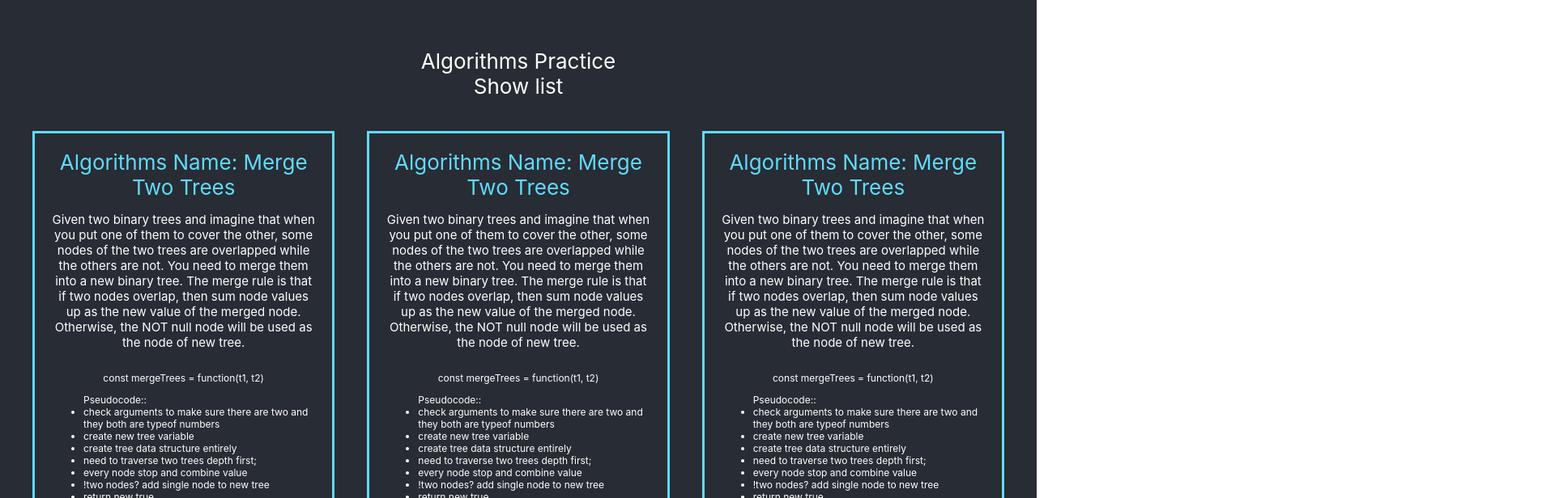
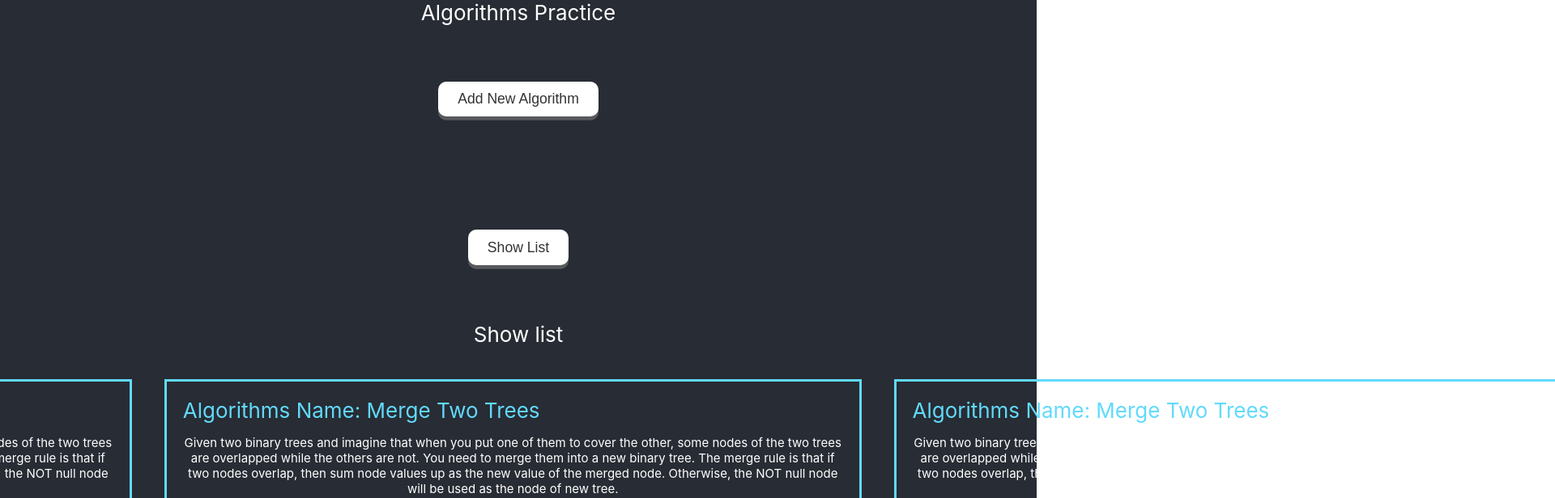
Before and after one commit to unachoza/Thoughts-on-Algorithms-DataStructures, a React (Create React App) app: page / in a window 1280 px wide. Shown: the top 616 px of the page at 81% size, 1920 px wide, since content can reach past the window. Built offline with nearby package versions, Linux system fonts and the light colour scheme.

Commit message:
works, class component with state interface App

```diff
--- a/src/App.css
+++ b/src/App.css
@@ -56,3 +56,35 @@ a .normal-a {
 li {
   text-align: left;
 }
+/* button click realistic feel */
+button {
+  cursor: pointer;
+  font-size: 1.1rem;
+  border: none;
+  border-radius: 10px;
+  color: #333;
+  background-color: white;
+  outline: none;
+  padding: 0.7rem 1.5rem;
+  margin: 70px;
+  box-shadow: 0 0.3rem rgba(121, 121, 121, 0.6);
+}
+
+button:hover {
+  transform: translateY(-3px);
+  box-shadow: 0 1rem 2rem rgba(0, 0, 0, 0.2);
+  transition: all 0.2s;
+}
+button::after {
+  transform: scaleX(1.4) scaleY(1.6);
+  opacity: 0;
+  transition: all 0.2s;
+}
+
+button:active,
+button:focus {
+  outline: none;
+  transform: translateY(-1px);
+  box-shadow: 0 0.5rem 1rem rgba(0, 0, 0, 0.2);
+  transition: all 0.2s;
+}
--- a/src/App.tsx
+++ b/src/App.tsx
@@ -1,13 +1,23 @@
-import React from 'react';
+import React, { Component } from 'react';
 import './App.css';
 import Main from './Components/Main';
 
-const App: React.FC = () => {
+interface State {
+  isLoaded: boolean;
+}
+//<{}, State>
+class App extends Component<{}, State> {
+  state: any = {
+    isLoaded: false,
+  };
+  render() {
     return (
       <>
         <div className="App">
           <header className="App-header">
             <div className="App-link">Algorithms Practice</div>
+            <button>Add New Algorithm</button>
+            <button>Show List</button>
             <Main />
             <a href="https://arianna-dev.vercel.app/" style={{ color: 'white', textDecoration: 'none' }}>
               Back to home
@@ -16,6 +26,6 @@ const App: React.FC = () => {
         </div>
       </>
     );
-};
-
+  }
+}
 export default App;
--- a/src/Components/AlgoSingle.tsx
+++ b/src/Components/AlgoSingle.tsx
@@ -12,6 +12,8 @@ const AlgoSingle: React.FC = () => {
           is that if two nodes overlap, then sum node values up as the new value of the merged node. Otherwise, the NOT
           null node will be used as the node of new tree.
         </p>
+        https://repl.it/@unachoza/HuskyVigilantFunction#main.js
+        https://repl.it/@unachoza/HandyBurdensomeObservatory#index.js
         {/* * Definition for a binary tree node.
          * function TreeNode(val, left, right) {
          *     this.val = (val===undefined ? 0 : val)
```
Also changed, not shown: 1 other file (tests, documents, lock files or other folders). Lines whose indentation alone changed are shown as unchanged.
